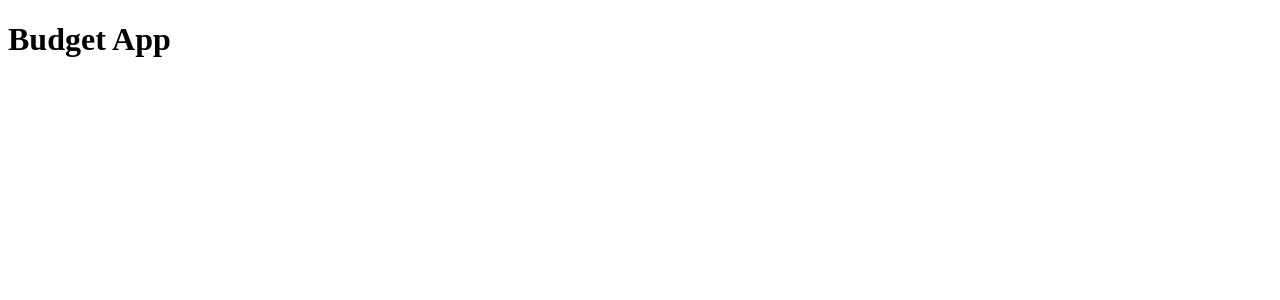
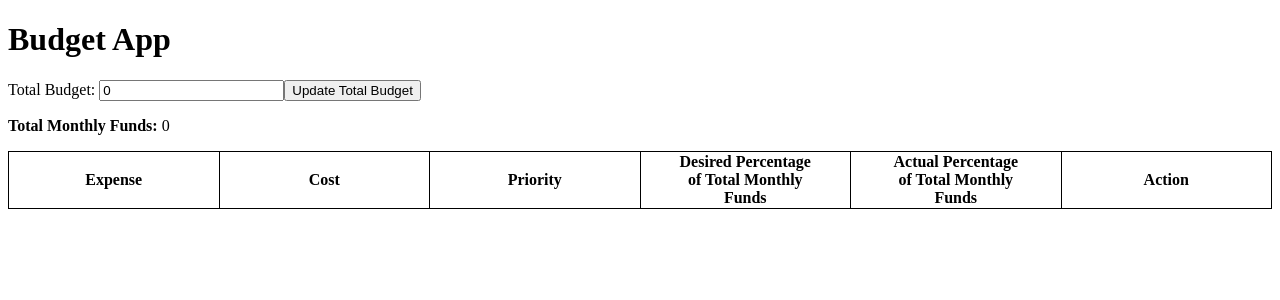
Before and after one commit to jasmineakbari/budget-app, an Angular app: page / in a window 1280 px wide. Shown: the top 300 px of the page. Built offline with nearby package versions, Linux system fonts and the light colour scheme.

Commit message:
created table and starter css and defined total budget

```diff
--- a/src/app/components/budget.component.css
+++ b/src/app/components/budget.component.css
@@ -0,0 +1,11 @@
+table, th, td {
+    border: 1px solid black;
+}
+
+table {
+    border-collapse: collapse;
+}
+
+th {
+    width: 10%;
+}
--- a/src/app/components/budget.component.html
+++ b/src/app/components/budget.component.html
@@ -0,0 +1,25 @@
+<div>
+	<label for="name">Total Budget: </label>
+	<input id="input_budget" [(ngModel)]="input_budget" placeholder="Total Budget" />
+	<button (click)="onUpdateBudget(input_budget)">Update Total Budget</button>
+</div>
+
+<p><b>Total Monthly Funds:</b> {{total_budget}}</p>
+
+<div>
+	<table>
+		<thead>
+			<tr>
+				<th><b>Expense</b></th>
+				<th><b>Cost</b></th>
+				<th><b>Priority</b></th>
+				<th><b>Desired Percentage<br>of Total Monthly<br>Funds</b></th>
+				<th><b>Actual Percentage<br>of Total Monthly<br>Funds</b></th>
+				<th><b>Action</b></th>
+			</tr>
+		</thead>
+		<tbody>
+
+		</tbody>
+	</table>
+</div>
--- a/src/app/components/budget.component.ts
+++ b/src/app/components/budget.component.ts
@@ -16,10 +16,21 @@ interface Expenses {
 	styleUrls: ['./budget.component.css']
 })
 
+// Export Budget Component Functions
 export class BudgetComponent implements OnInit {
+    //define user initial user input and total budget
+    input_budget: number = 0;
+	total_budget: number = 0.00;
+
     constructor() { }
 
 	ngOnInit(): void {
 
 	}
+
+    // handles update budget button function
+    onUpdateBudget(budget: number): void {
+		this.total_budget = budget;
+	}
+
 }
```
